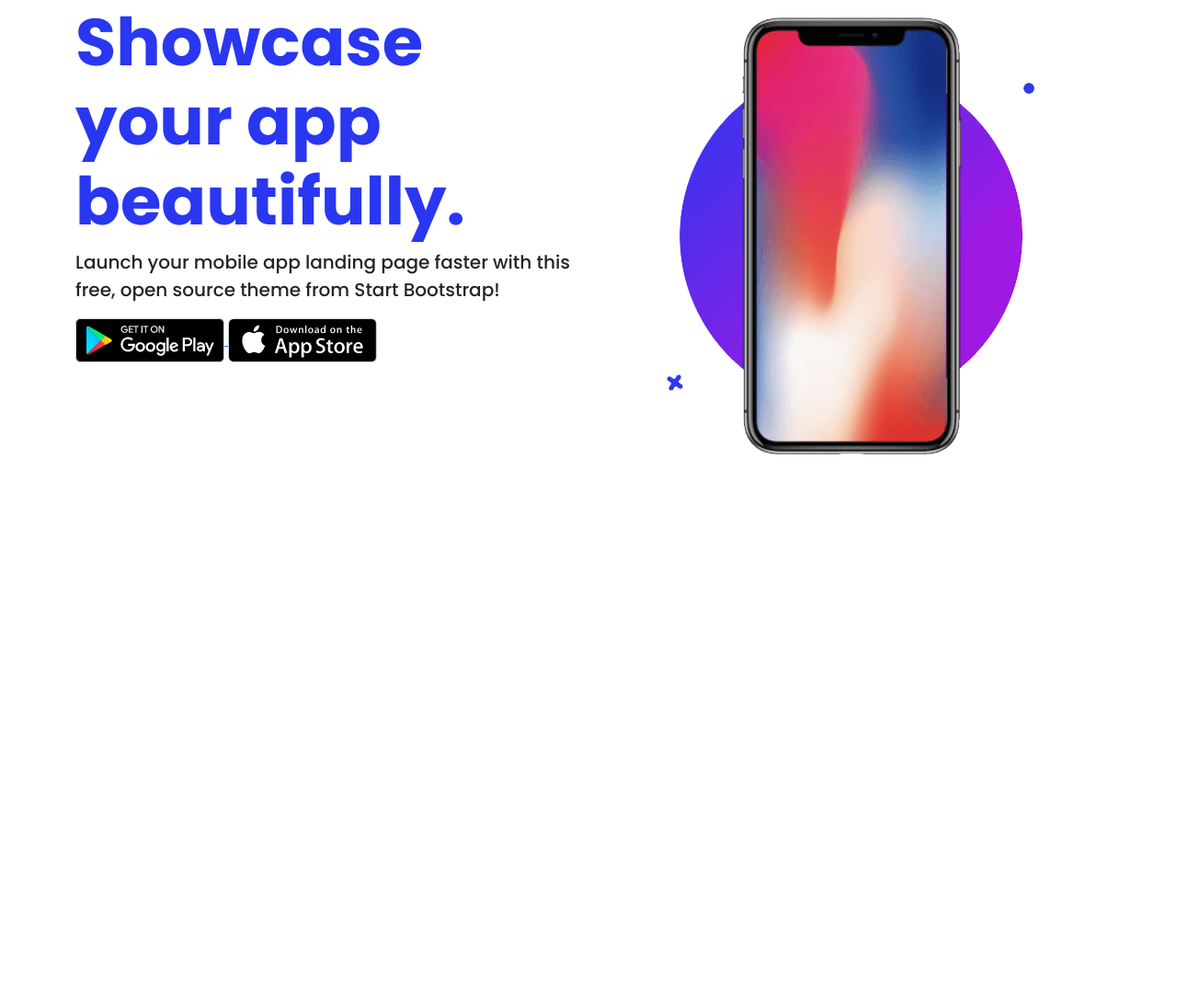
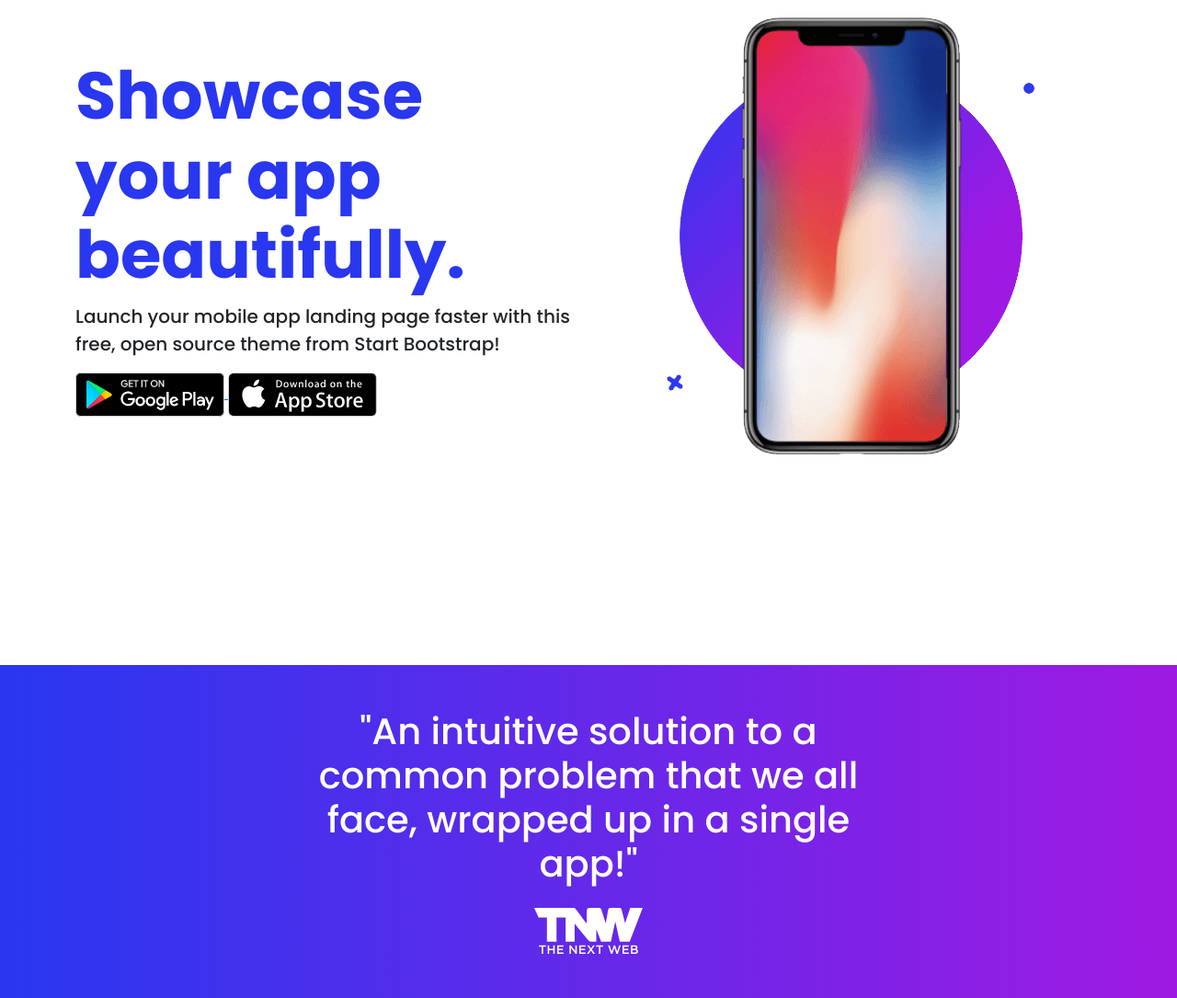
Before and after one commit to BondhanMondal/bootstrap-conceptual, a plain HTML site: page index.html in a window 1280 px wide. Shown: the part 77-1162 px from the top of the page at 92% size. Before the commit the page ends 800 px from the top, so only its background shows below. Drawn offline with nearby package versions, Linux system fonts and the light colour scheme.

Commit message:
text+logo with gradiant color added after banner

```diff
--- a/css/style.css
+++ b/css/style.css
@@ -15,3 +15,6 @@ body{
 .navigation{
     height: 80px;
 }
+.banner{
+    height: calc(100vh - 80px);
+}
--- a/index.html
+++ b/index.html
@@ -44,11 +44,11 @@
         </nav>
     </header>
     <main>
-        <section>
+        <section class="banner">
             <div class="container">
                 <div class="row">
                     <div class="col-md-6">
-                        <div>
+                        <div class="d-flex flex-column justify-content-center h-100">
                             <h1 class="display-2 fw-bold text-blue">Showcase your app beautifully.</h1>
                             <p class="fs-5">Launch your mobile app landing page faster with this free, open source theme from Start Bootstrap!</p>
                             <div>
@@ -69,6 +69,10 @@
                 </div>
             </div>
         </section>
+        <section class="background-gradiant d-flex flex-column justify-content-center align-items-center py-5">
+            <h1 class="text-center w-50 text-white mb-4">"An intuitive solution to a common problem that we all face, wrapped up in a single app!"</h1>
+            <img src="./img/tnw-logo.svg" alt="" height="50">
+        </section>
     </main>
 
     <!-- bootstrap script  -->
```
